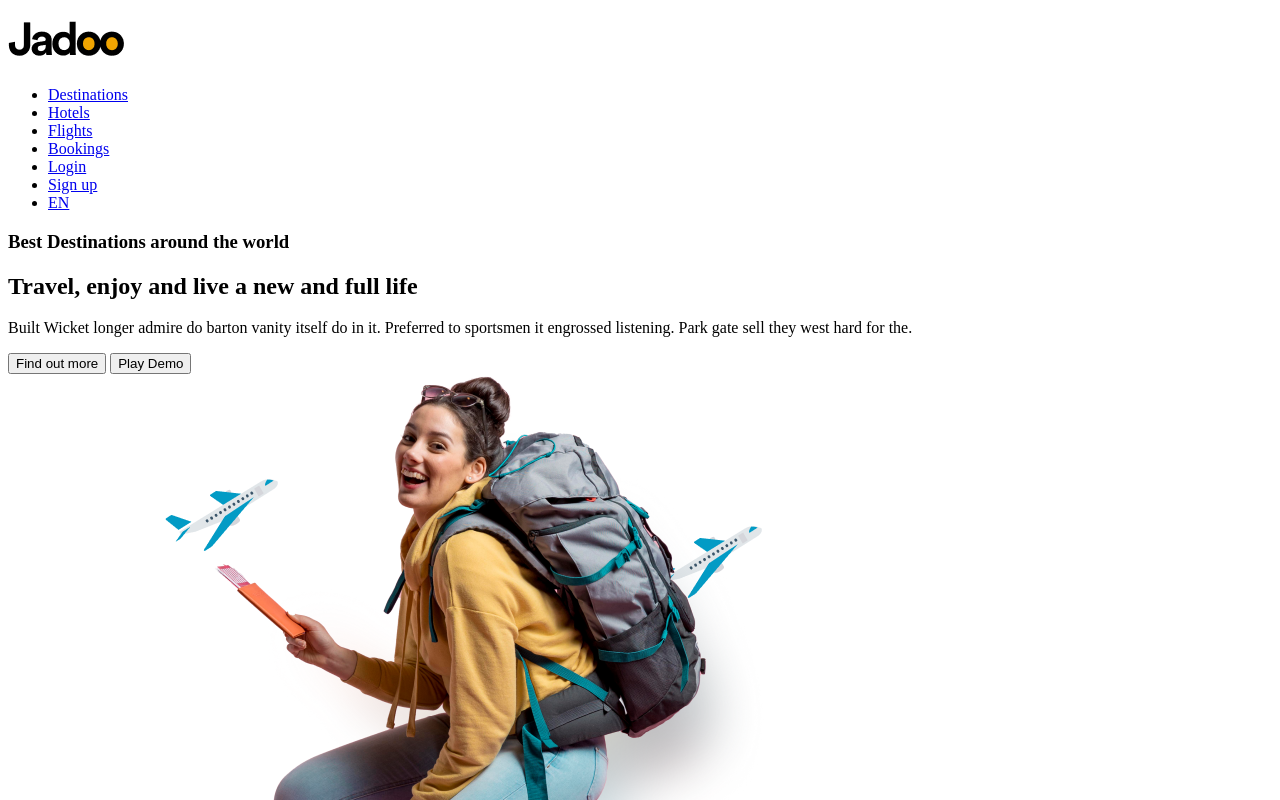
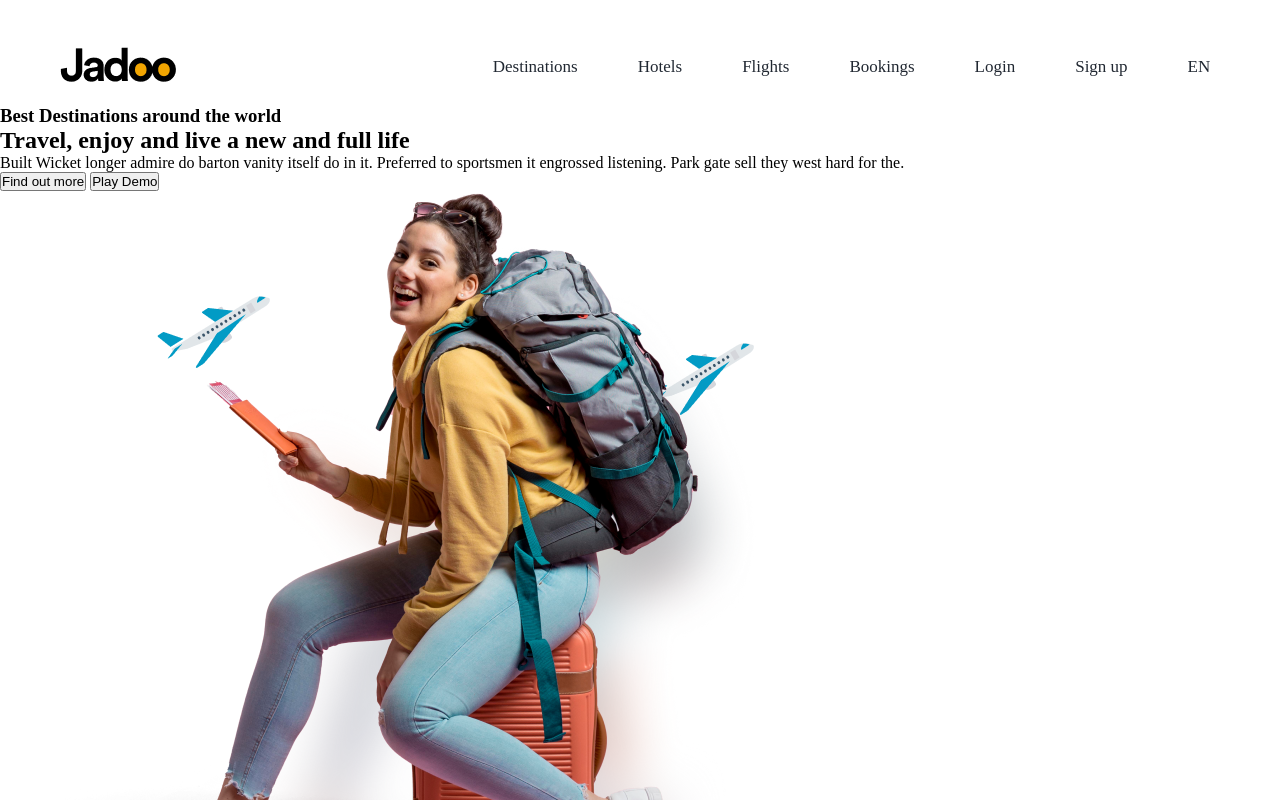
Before and after one commit to banch0u/Travel, a plain HTML site: page index.html in a window 1280 px wide. Shown: the top 800 px of the page. Drawn offline with Linux system fonts and the light colour scheme.

Commit message:
styled navigation bar

```diff
--- a/index.html
+++ b/index.html
@@ -5,12 +5,15 @@
     <meta http-equiv="X-UA-Compatible" content="IE=edge">
     <meta name="viewport" content="width=device-width, initial-scale=1.0">
     <title>Jadoo</title>
+
     <link rel="stylesheet" href="styles/style.css">
+
+
 </head>
 <body>
    <div class="wrapper">
        <header>
-           <h1 class="logo"><img src="images/Logo.png" alt="Jadoo"></h1>
+           <h1 class="logo"><a href="index.html"><img src="images/Logo.png" alt="Jadoo"></a></h1>
            <ul class="navigation">
                <li><a href="#">Destinations</a></li>
                <li><a href="#">Hotels</a></li>
--- a/styles/style.css
+++ b/styles/style.css
@@ -0,0 +1,44 @@
+@import url('https://fonts.googleapis.com/css2?family=Open+Sans:wght@500&display=swap');
+*{
+    margin: 0;
+    padding: 0;
+}
+body{
+    display: flex;
+    justify-content: center;
+}
+.wrapper{
+    width: 1440px;
+
+}
+header{
+    display: flex;
+    justify-content: space-between;
+    height: 40px;
+    width: 1160.58px;
+    margin: auto;
+    margin-top: 47px;
+    margin-bottom: 18px;
+}
+.logo{
+
+}
+header .navigation{
+display: flex;
+
+}
+header ul{
+    list-style-type: none;
+}
+ul a{
+    text-decoration: none;
+    font-family: 'Google Sans' sans-serif;
+    font-style: normal;
+    font-weight: 500;
+    font-size: 17px;
+    color: #212832;
+}
+header ul li{
+    padding: 10px;
+    margin-left: 40px;
+}
```
